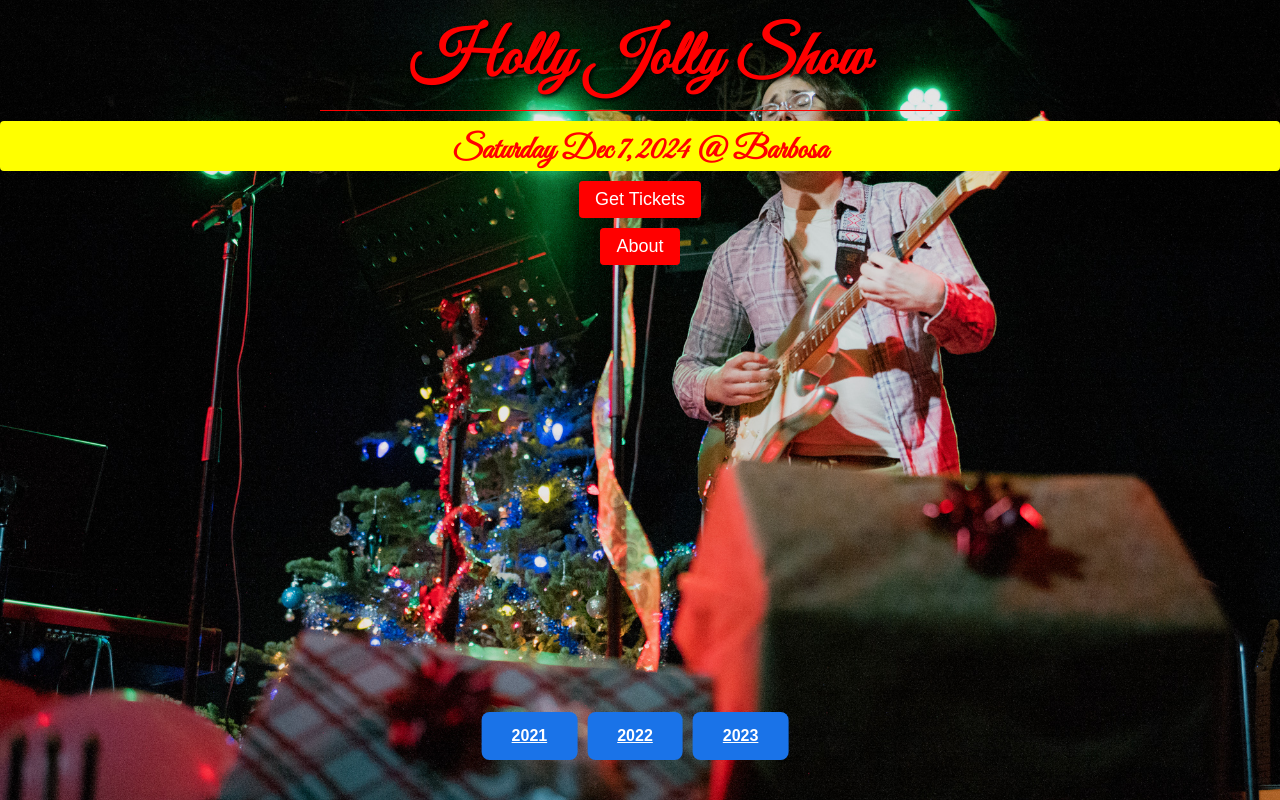
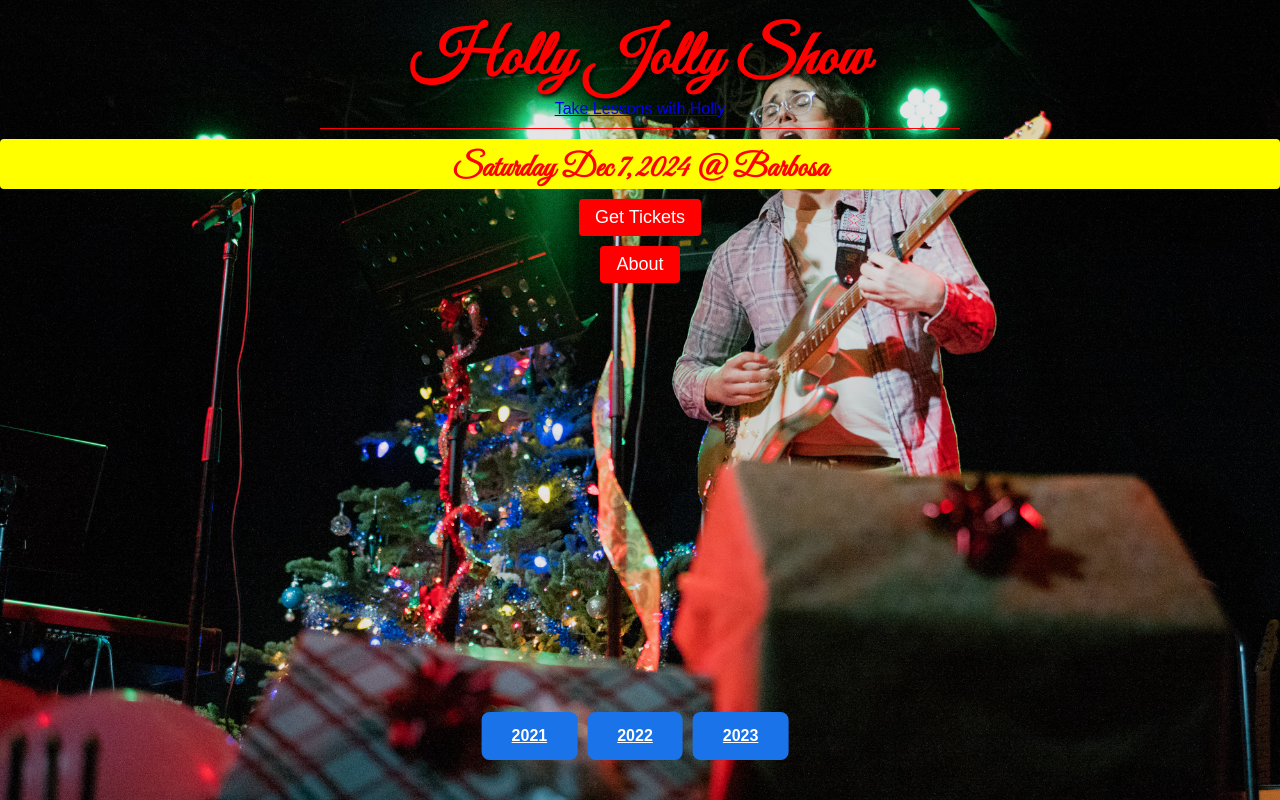
Before and after one commit to bryandebourbon/hollyjollyshow, a plain HTML site: page index.html in a window 1280 px wide. Drawn offline with Linux system fonts and the light colour scheme; grey boxes are pictures that could not be loaded.

Commit message:
take lessons with holly

```diff
--- a/index.html
+++ b/index.html
@@ -152,6 +152,7 @@
     <!-- Title and Link Container -->
     <div class="title-container">
         <h1 class="title">Holly Jolly Show</h1>
+        <a href="https://www.lydianstudio.com"> Take Lessons with Holly</a>
         <hr class="separator">
         <h1 class="subtitle">Saturday Dec 7, 2024 @ <a class="subtitle" href="https://maps.app.goo.gl/9Dr18VJxfkAUVSTDA" >Barbosa</a></h1>
 
```
Also changed, not shown: about.html (+1 -0 lines), schedule.html (+1 -0 lines).
